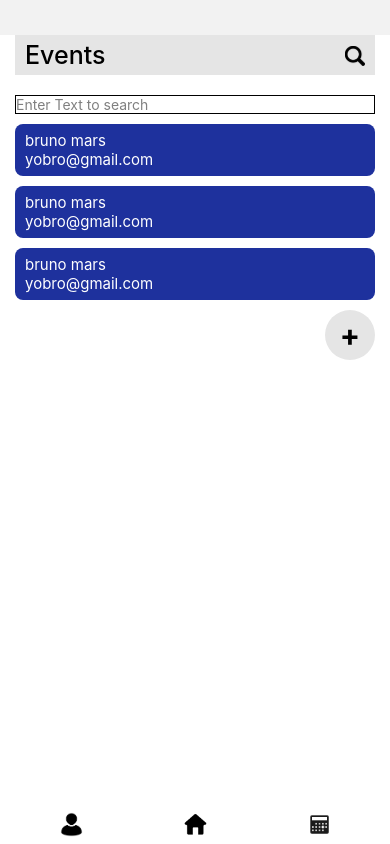
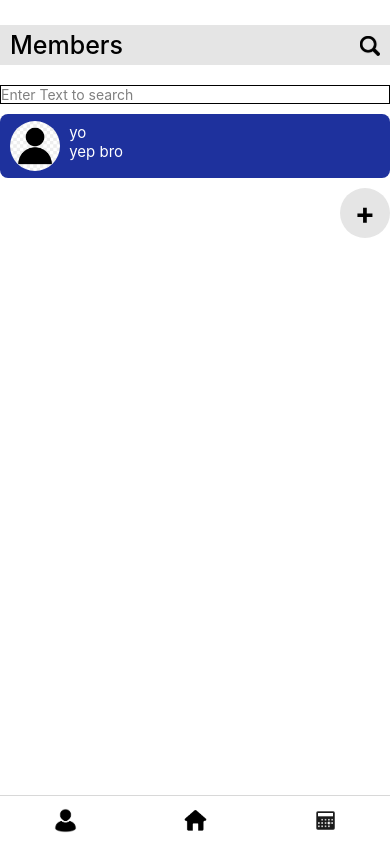
Before and after one commit to BLADEHEDA/Event-App, a React Native app: screen /Navigation in a window 390 px wide. Built offline with nearby package versions, Linux system fonts and the light colour scheme.

Commit message:
changes succesfully done

```diff
--- a/App.tsx
+++ b/App.tsx
@@ -13,6 +13,7 @@ import EventDetails from './src/screens/EventDetails';
 import CreateMember from './src/screens/CreateMember';
 import {NavigationContainer} from '@react-navigation/native';
 import {createNativeStackNavigator} from '@react-navigation/native-stack';
+import { createBottomTabNavigator } from '@react-navigation/bottom-tabs';
 
 const Stack = createNativeStackNavigator();
 
@@ -20,45 +21,52 @@ const App = () => {
   return (
     <NavigationContainer style={styles.container}>
      <Stack.Navigator>
-        {/* <Stack.Screen
+     <Stack.Screen
+        name="Navigation"
+        component={Navigation}
+        options={{ headerShown: false }}
+        />
+
+     {/* <Stack.Screen
+        name="Login"
+        component={Login}
+        options={{ headerShown: false }}
+        /> */}
+       {/* <Stack.Screen
         name="Home"
         component={Home}
         options={{ headerShown: false }}
-        />
-           <Stack.Screen
-        name="createEvent"
-        component={CreateEvemt}
-        options={{ headerShown: false }}
         /> */}
-               <Stack.Screen
+                <Stack.Screen
         name="Event"
         component={Event}
         options={{ headerShown: false }}
         />
-           {/* <Stack.Screen
+           <Stack.Screen
         name="CreateMember"
         component={CreateMember}
         options={{ headerShown: false }}
-        /> */}
-         {/* <Stack.Screen
+        />
+             <Stack.Screen
+        name="createEvent"
+         component={CreateEvemt}
+        options={{ headerShown: false }}
+        />
+         <Stack.Screen
         name="Member"
         component={Member}
         options={{ headerShown: false }}
-        /> */}
-             {/* <Stack.Screen
-        name="Login"
-        component={Login}
-        options={{ headerShown: false }}
-        /> */}
+        />
 
-                 {/* <Stack.Screen
+                 <Stack.Screen
         name="EventDetails"
         component={EventDetails}
         options={{ headerShown: false }}
-        /> */}
+        />
+
 
         </Stack.Navigator>
-    {/* <Navigation/> */}
+        {/* <Navigation/> */}
   </NavigationContainer>
   )
 }
--- a/package.json
+++ b/package.json
@@ -18,6 +18,7 @@
     "@fortawesome/react-native-fontawesome": "^0.3.0",
     "@react-native-community/checkbox": "^0.5.16",
     "@react-native-firebase/app": "^18.3.0",
+    "@react-navigation/bottom-tabs": "^6.5.8",
     "@react-navigation/native": "^6.1.7",
     "@react-navigation/native-stack": "^6.9.13",
     "@react-navigation/stack": "^6.3.17",
@@ -34,6 +35,7 @@
     "react-native-screens": "^3.24.0",
     "react-native-svg": "^13.11.0",
     "react-native-vector-icons": "^10.0.0",
+    "react-navigation-tabs": "^2.11.2",
     "react-redux": "^8.1.2"
   },
   "devDependencies": {
--- a/src/component/shared/Navigation.tsx
+++ b/src/component/shared/Navigation.tsx
@@ -1,59 +1,69 @@
 import { Image, StyleSheet, Text, View,TouchableOpacity } from 'react-native'
 import React from 'react'
-import { FontAwesomeIcon } from '@fortawesome/react-native-fontawesome'
-import { faMugSaucer } from '@fortawesome/free-solid-svg-icons/faMugSaucer'
-import { faCoffee } from '@fortawesome/free-solid-svg-icons';
-import Icon from 'react-native-vector-icons/FontAwesome';
-import AntDesign from 'react-native-vector-icons/AntDesign';
+import { createBottomTabNavigator } from '@react-navigation/bottom-tabs';
+import Home from '../../screens/Home';
+import Member from '../../screens/Member';
+import Event from '../../screens/Event';
+
+// define the creen with Tabs
+const Tab = createBottomTabNavigator();
 
 const Navigation = () => {
   const image1 = require('../../Assets/person1.png')
   const image2 = require('../../Assets/home.png')
   const image3 = require('../../Assets/event1.png')
-  const press = ()=>{
-    alert('hello bro')
-  }
+  return (
+      <Tab.Navigator
+      tabBarOptions={
+      {  showLabel:false,
+      }
+      }
+      >
+        <Tab.Screen
+        name="Member"
+        component={Member}
+        options={{
+          header: () => null,
+          tabBarIcon:({focused}) =>(
+            <>
+            <Image source={image1} style={styles.navimage}
+             />
+            </>
+          )
+        }}
+         />
+        <Tab.Screen
+              name="Home"
+              component={Home}
+            options={{
+              tabBarIcon:({focused}) =>(
+                <>
+                <Image source={image2} style={styles.navimage1}
+                 />
+                </>
+              )
+            }}
+        />
 
-  return (
-    <View style={styles.container}>
-      <View style={styles.text}></View>
-      <View style={styles.navparent}>
-      <View style={styles.navmain}>
-      <TouchableOpacity >
-            <Image source={image1} style={styles.navimage} />
-          </TouchableOpacity>
-          <TouchableOpacity>
-            <Image source={image2} style={styles.navimage1} />
-          </TouchableOpacity>
-          <TouchableOpacity >
-            <Image source={image3} style={styles.navimage} />
-          </TouchableOpacity>
-       </View>
-      </View>
-    </View>
+        <Tab.Screen
+        name=" Event"
+        component={Event}
+        options={{
+          tabBarIcon:({focused}) =>(
+            <>
+            <Image source={image3} style={styles.navimage}
+             />
+            </>
+          )
+        }}
+        />
+      </Tab.Navigator>
   )
 }
 
 export default Navigation
 
 const styles = StyleSheet.create({
-  text:{
-    backgroundColor: 'black',
-  height: 1,
-  marginBottom:10
-  },
-  navmain:{
-    flexDirection:'row',
-    justifyContent:'space-between',
-  },
-  navparent:{
-    // borderColor:'black',
-    // borderWidth:1,
-    width:'70%',
-    alignSelf: 'center', // Center horizontally
-    paddingTop:2,
-
-  },
   navimage:{
     height:25,
     width:25,
@@ -61,17 +71,6 @@ const styles = StyleSheet.create({
   navimage1:{
     height:40,
     width:40,
-    marginTop:-8
   },
-  container: {
-    position: 'absolute',
-    left: 0,
-    bottom: 0,
-    right: 0,
-    justifyContent: 'flex-end', // Align content at the bottom
-    alignItems: 'center',
-    // marginTop: 100, // Adjust this margin as needed
-    // backgroundColor:'#F5F5F5',
-    zIndex:999
-  },
+
 })
--- a/src/screens/Event.tsx
+++ b/src/screens/Event.tsx
@@ -46,9 +46,9 @@ const Event = () => {
     <View><BtnPlus/></View>
   </View>
   </ScrollView>
-  <View style={styles.navigationContainer}>
+  {/* <View style={styles.navigationContainer}>
         <Navigation/>
-      </View>
+      </View> */}
   </View>
 
   )
--- a/src/screens/Member.tsx
+++ b/src/screens/Member.tsx
@@ -5,8 +5,9 @@ import BtnPlus from '../component/shared/BtnPlus';
 import MemeberComponent from '../component/shared/MemeberComponent';
 import Navigation from '../component/shared/Navigation';
 
-const Member = () => {
+const Member = ({ navigation }) => {
   const search = require('../Assets/search.png');
+
 
   return (
     <View style={styles.container}>
@@ -35,9 +36,9 @@ const Member = () => {
         </View>
       </SafeAreaView>
 
-      <View style={styles.navigationContainer}>
-        <Navigation />
-      </View>
+      {/* <View style={styles.navigationContainer}>
+      <Navigation navigation={navigation} />
+      </View> */}
     </View>
   );
 };
```
Also changed, not shown: 1 other file (tests, documents, lock files or other folders).
